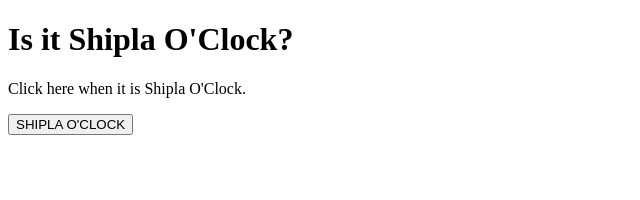
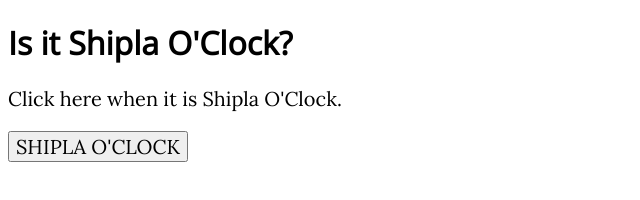
Before and after one commit to sarangjo/shebly-oclock, a plain HTML site: page index.html in a window 1280 px wide. Shown: the whole page, without its empty margins (0-640 px from the left). Drawn offline with nearby package versions, Linux system fonts and the light colour scheme.

Commit message:
Minor changes

```diff
--- a/index.html
+++ b/index.html
@@ -1,8 +1,22 @@
 <!DOCTYPE HTML>
+<html>
+  <head>
+    <link href='https://fonts.googleapis.com/css?family=Lora|Open+Sans' rel='stylesheet' type='text/css'>
     <script src="https://www.gstatic.com/firebasejs/live/3.0/firebase.js"></script>
     <script type="text/javascript" src="script.js"></script>
+    <style type="text/css">
+      h1 {
+        font-family: 'Open Sans';
+      }
+      p,button {
+        font-family: 'Lora';
+        font-size: 20px;
+      }
+    </style>
+  </head>
   <body>
     <h1>Is it Shipla O'Clock?</h1>
     <p>Click here when it is Shipla O'Clock.</p>
     <button id="btn">SHIPLA O'CLOCK</button>
   </body>
+</html>
```
Lines whose indentation alone changed are shown as unchanged.
